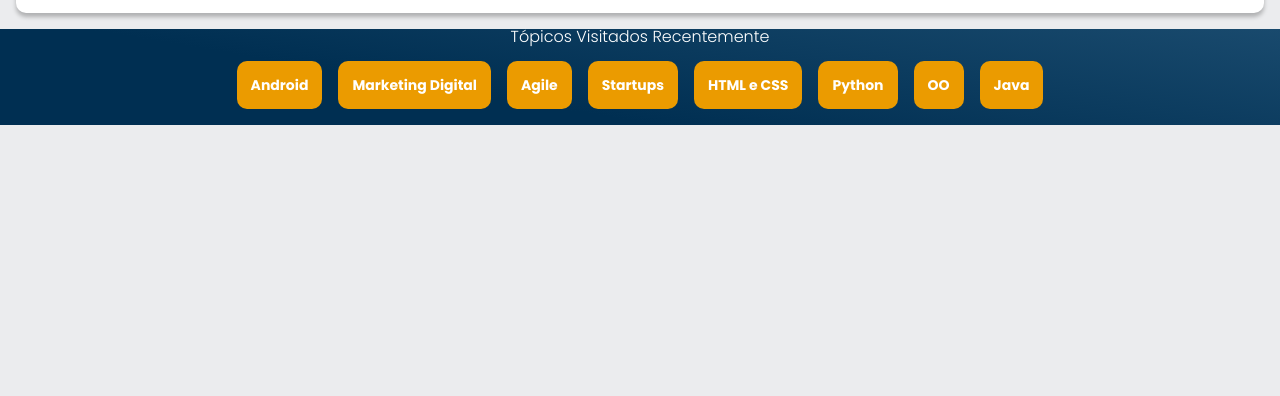
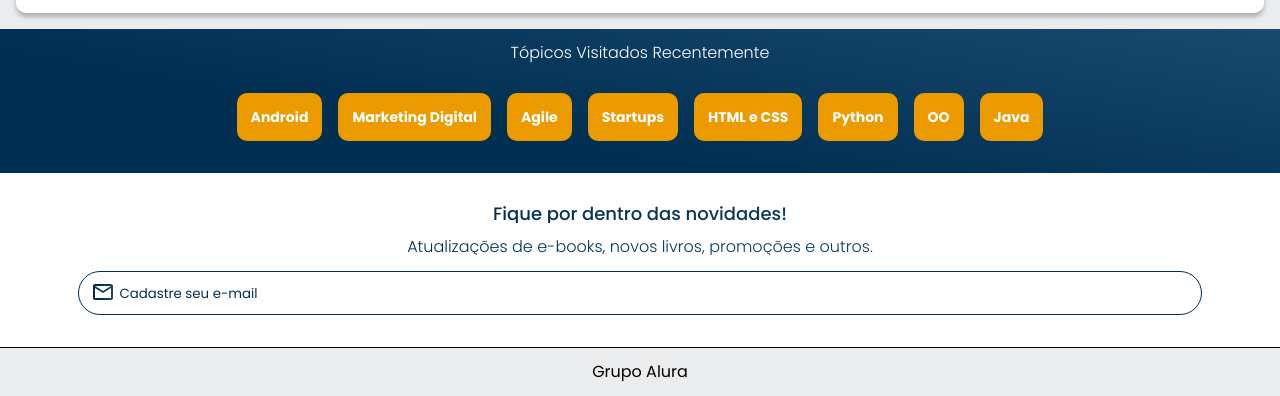
Before and after one commit to Barbaradan/AluraBook, a plain HTML site: page index.html in a window 1280 px wide. Shown: the part 2288-2684 px from the top of the page. Before the commit the page ends 2413 px from the top, so only its background shows below. Drawn offline with nearby package versions, Linux system fonts and the light colour scheme.

Commit message:
feat: criar section de contato e footer

```diff
--- a/index.html
+++ b/index.html
@@ -161,6 +161,12 @@
         </ul>
     </section>
 
+    <section class="contato">
+        <h2 class="contato_titulo">Fique por dentro das novidades!</h2>
+        <p class="contato_texto">Atualizações de e-books, novos livros, promoções e outros.</p>
+        <input type="email" placeholder="Cadastre seu e-mail" class="contato_email">
+    </section>
+
     <!--Swiper pluggin-->
     <script src="https://cdn.jsdelivr.net/npm/swiper@11/swiper-bundle.min.js"></script>
     <script>
@@ -174,6 +180,8 @@
         })
     </script>
 
-    <footer></footer>
+    <footer>
+        <h2 class="footer_titulo">Grupo Alura</h2>
+    </footer>
 </body>
 </html>
--- a/style.css
+++ b/style.css
@@ -2,6 +2,8 @@
 @import url("styles/banner.css");
 @import url("styles/carrossel.css");
 @import url("styles/topicos.css");
+@import url("styles/contato.css");
+@import url("styles/footer.css");
 
 :root{
     --cor-de-fundo: #EBECEE;
--- /dev/null
+++ b/styles/contato.css
@@ -0,0 +1,42 @@
+.contato{
+    background-color: var(--branco);
+    padding: 2em;
+    text-align: center;
+}
+
+.contato_titulo{
+    background: var(--azul-degrade);
+    -webkit-background-clip: text;
+    -webkit-text-fill-color: transparent;
+    background-clip: text;
+    font-size: 18px;
+    font-weight: 500;
+}
+
+.contato_titulo,
+.contato_texto{
+    background: var(--azul-degrade);
+    -webkit-background-clip: text;
+    -webkit-text-fill-color: transparent;
+    background-clip: text;
+}
+
+.contato_texto{
+    font-weight: 300;
+    margin: 1em 0;
+}
+
+.contato_email{
+    padding: 1em;
+    border: 1px solid var(--azul);
+    border-radius: 24px;
+    width: 90%;
+    color: var(--azul);
+}
+
+.contato_email::placeholder{
+    font-family: var(--font-principal);
+    color: var(--azul);
+    background: url("../img/Email.svg") no-repeat;
+    padding-left: 2em;
+}
--- /dev/null
+++ b/styles/footer.css
@@ -0,0 +1,7 @@
+.footer_titulo{
+    text-align: center;
+    padding: 1em;
+    font-weight: 400;
+    font-size: 16px;
+    border-top: 1px solid ;
+}
--- a/styles/topicos.css
+++ b/styles/topicos.css
@@ -1,11 +1,13 @@
 .topicos{
     background: var(--azul-degrade);
     text-align: center;
+    padding: 1em 0;
 }
 
 .topicos_titulo{
     color: var(--branco);
     font-weight: 300;
+    margin-bottom: 1em;
 }
 
 .topicos_lista{
```
